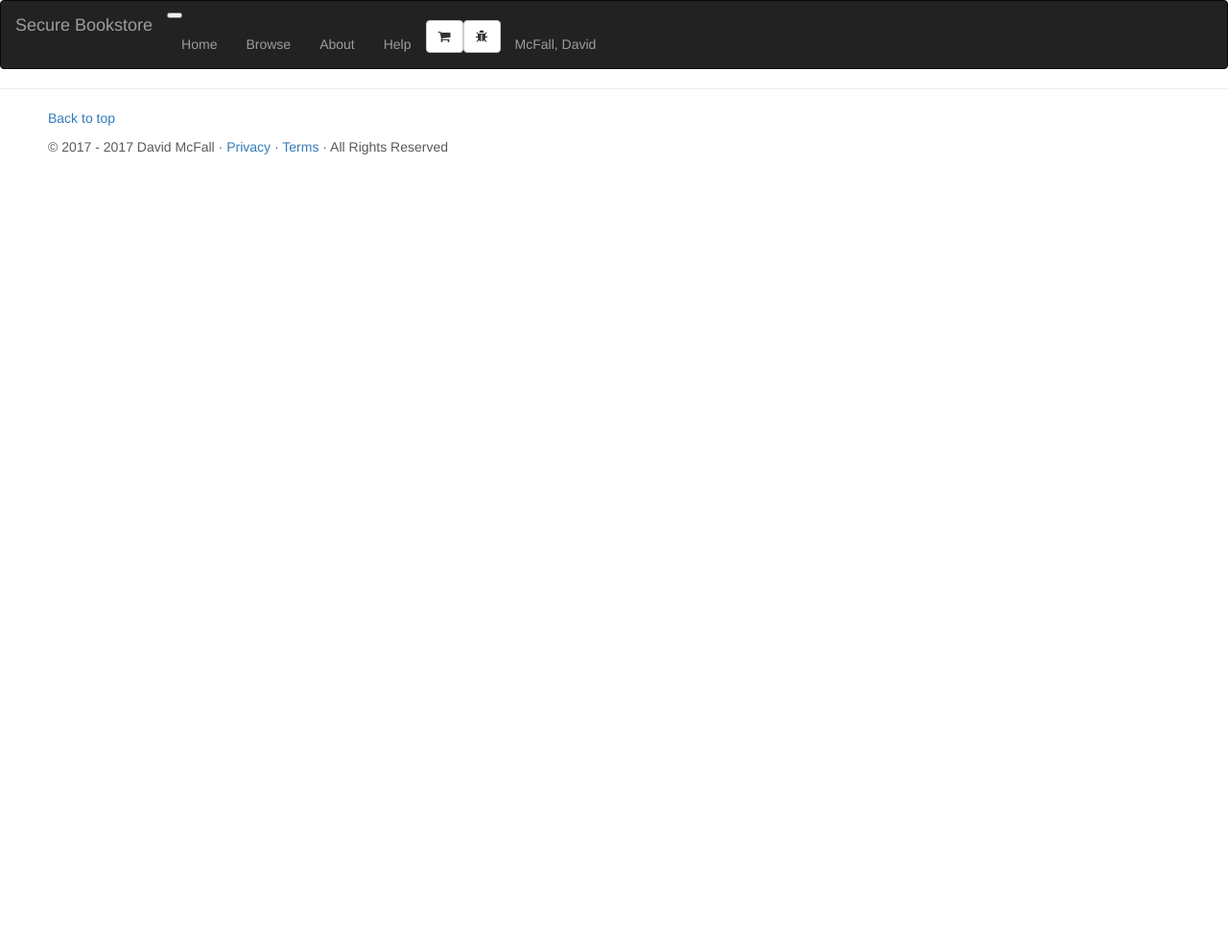
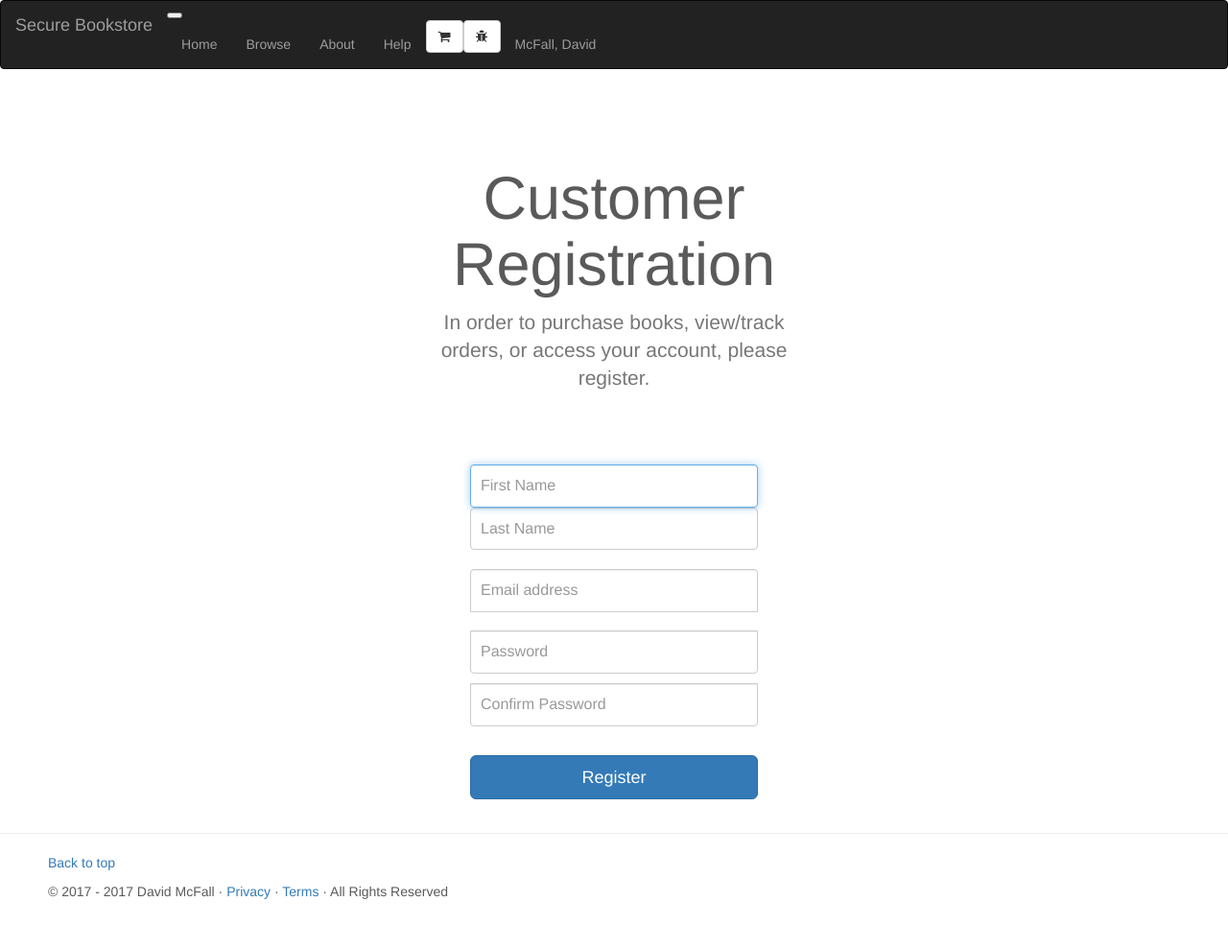
Before and after one commit to Schorcher/SecureBookstore, a PHP site: page /register.php in a window 1280 px wide. Shown: the whole page at 96% size. Before the commit the page ends 800 px from the top, so only its background shows below. Run offline with PHP 8.4, Linux system fonts and the light colour scheme; a user stored in the database is signed in; data comes from the database, SQL or seed files in the repository; some libraries are stand-ins or nearby versions.

Commit message:
Added registration page

```diff
--- a/register.php
+++ b/register.php
@@ -13,6 +13,32 @@ $page_title = 'Register';
 
 include('libs/setup.php');
 
+
+if ($_POST) {
+    global $DB;
+    $pass_1 = $_POST['inputPassword_1'];
+    $pass_2 = $_POST['inputPassword_2'];
+    $firstName = $_POST['inputFirstName'];
+    $lastName = $_POST['inputLastName'];
+    $email = $_POST['inputEmail'];
+
+    if ($pass_1 == $pass_2) {
+        $hashed_password = strong_encrypt($pass_1);
+
+        $q = $DB->prepare('INSERT INTO users(first_name,last_name,email,password) VALUES(:firstName,:lastName,:email,:password);');
+        $q->bindParam(':firstName', $firstName, PDO::PARAM_STR);
+        $q->bindParam(':lastName', $lastName, PDO::PARAM_STR);
+        $q->bindParam(':email', $email, PDO::PARAM_STR);
+        $q->bindParam(':password', $hashed_password, PDO::PARAM_STR);
+
+        $q->execute();
+
+        header('Location: login.php');
+    }
+
+}
+
+
 include(D_TEMPLATE . '/header.php');
 ?>
 
--- a/template/browse_page.php
+++ b/template/browse_page.php
@@ -85,6 +85,4 @@ if (isset($_GET['book'])) {
     </div>
     <?php
 }
-
-
 ?>
--- a/template/login_page.php
+++ b/template/login_page.php
@@ -38,6 +38,9 @@
         <br/>
 
         <button class="btn btn-lg btn-primary btn-block" type="submit">Sign in</button>
+
+        <a href="/register.php" class="">Or click here to register</a>
     </form>
 
+
 </div>
--- a/template/register_page.php
+++ b/template/register_page.php
@@ -7,3 +7,49 @@
  */
 
 ?>
+
+<link href="/css/browse.css" rel="stylesheet">
+
+
+<section class="jumbotron text-center">
+    <div class="container">
+        <h1 class="jumbotron-heading">Customer Registration</h1>
+        <p class="lead text-muted">In order to purchase books, view/track orders, or access your account, please
+            register.</p>
+    </div>
+</section>
+
+<div class="container">
+
+    <form class="form-signin" action="register.php" method="post" role="form">
+        <!-- <h2 class="form-signin-heading">Please sign in</h2> -->
+
+        <label for="inputFirstName" class="sr-only">First Name</label>
+        <input type="text" id="inputFirstName" class="form-control" name="inputFirstName"
+               placeholder="First Name" required autofocus>
+
+        <label for="inputLastName" class="sr-only">Last Name</label>
+        <input type="text" id="inputLastName" class="form-control" name="inputLastName"
+               placeholder="Last Name" required>
+
+        <br/>
+
+        <label for="inputEmail" class="sr-only">Email address</label>
+        <input type="email" id="inputEmail" class="form-control" name="inputEmail"
+               placeholder="Email address" required>
+
+        <br/>
+
+        <label for="inputPassword_1" class="sr-only">Password</label>
+        <input type="password" id="inputPassword_1" class="form-control" name="inputPassword_1"
+               placeholder="Password" required>
+        <label for="inputPassword_2" class="sr-only">Confirm Password</label>
+        <input type="password" id="inputPassword_2" class="form-control" name="inputPassword_2"
+               placeholder="Confirm Password" required>
+
+        <br/>
+
+        <button class="btn btn-lg btn-primary btn-block" type="submit">Register</button>
+    </form>
+
+</div>
```
